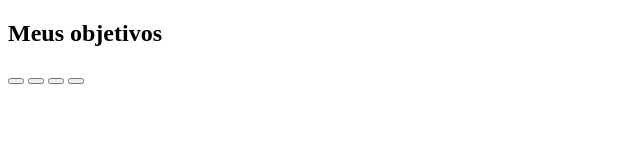
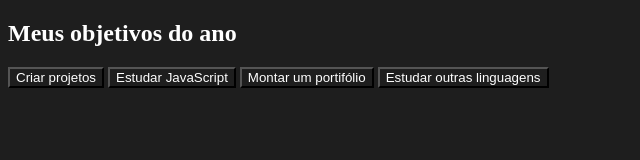
Before and after one commit to biancabagnara/3j---2024, a plain HTML site: page index.html in a window 1280 px wide. Shown: the whole page, without its empty margins (0-640 px from the left). Drawn offline with Linux system fonts and the light colour scheme.

Commit message:
Add files via upload

```diff
--- a/index.html
+++ b/index.html
@@ -5,15 +5,16 @@
     <meta http-equiv="X-UA-Compatible" content="IE=edge">
     <meta name="viewport" content="width=device-width, initial-scale=1.0">
     <title>Meus objetivos do ano</title>
+    <link rel="stylesheet" href="style.css">
 </head>
 <body>
     <section class="conteudo-principal">
-        <h2 class="titulo-principal">Meus objetivos</h2>
+        <h2 class="titulo-principal">Meus objetivos do ano</h2>
         <div class="botoes"></div>
-        <button class="botao"Criar projetos</button></button>
-        <button class="botao"Criar projetos</button></button>
-        <button class="botao"Criar projetos</button></button>
-        <button class="botao"Criar projetos</button></button>
+        <button class="botao">Criar projetos</button>
+        <button class="botao">Estudar JavaScript</button>
+        <button class="botao">Montar um portifólio</button>
+        <button class="botao">Estudar outras linguagens</button>
 
 
     </section>
--- a/style.css
+++ b/style.css
@@ -0,0 +1,13 @@
+:root{
+    --cor-de-fundo:#1e1e1e;
+    --verde:#5FFF57;
+    --branco:#FFFFFF;
+    --botao-ativo:#3A375E;
+    --botao-inativo: rgba(58,55,94,0.5);
+    --texto-fundo: rgba(58,55,94,0.3);
+}
+
+*{
+    background-color: var(--cor-de-fundo);
+    color: var(--branco);
+}
```
